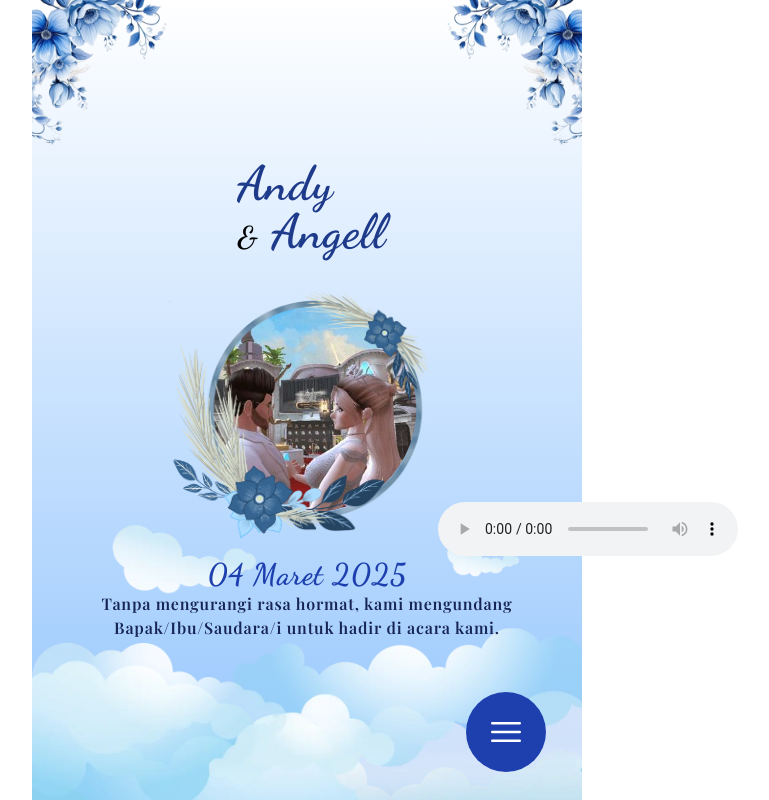
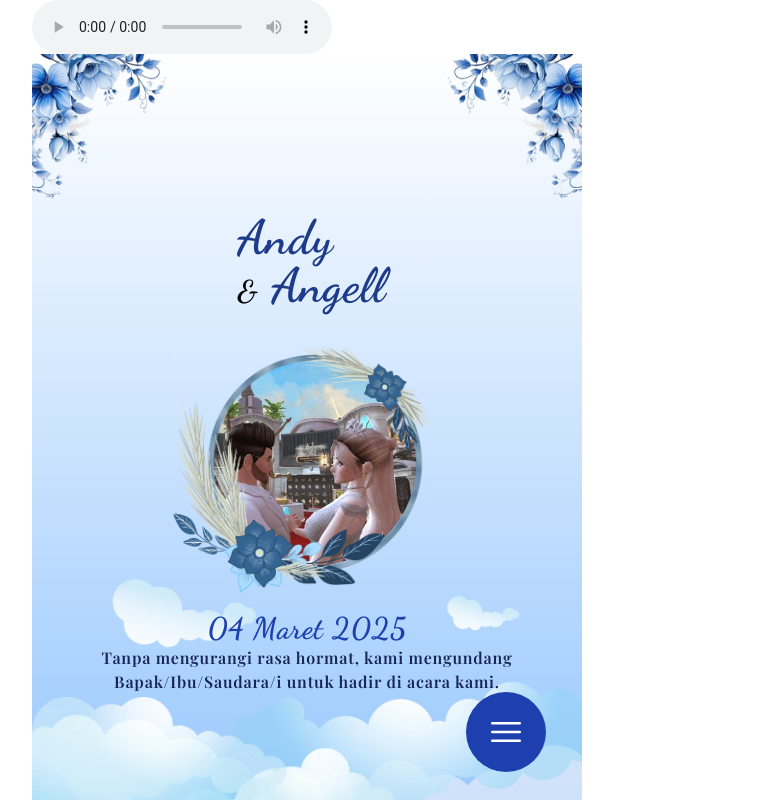
Before and after one commit to andymulya/template-undangan-digital, a React (Vite) app: page / in a window 1280 px wide. Shown: the top 800 px of the page, without its empty margins (333-1102 px from the left). Built offline with nearby package versions, Linux system fonts and the light colour scheme; a web font is replaced by a local one.

Commit message:
memperbaiki design animasi menu

```diff
--- a/src/App.jsx
+++ b/src/App.jsx
@@ -12,10 +12,14 @@ import UpperSideCloud from './components/UpperSideCloud.component'
 import LowerSideCloud from './components/LowerSideCloud.component'
 import CardEventInformation from './components/CardEventInformation.component'
 import ButtonMenu from './components/ButtonMenu'
+import sound from "./assets/mp3/sound.mp3"
 
 export default function App(){
   return (
     <div className="min-w-[350px] relative max-w-[550px] m-auto font-playfairDisplay tracking-wider">
+      <audio loop controls autoPlay={true}>
+          <source src={ sound } type="audio/mpeg" />
+      </audio>
 
       {/* Slide 1 */}
       <section id='home' className="h-cover relative overflow-clip flex flex-col justify-center items-center text-center gap-5 py-5 bg-gradient-to-t from-blue-300 to-white">
--- a/src/components/ButtonMenu.jsx
+++ b/src/components/ButtonMenu.jsx
@@ -1,7 +1,7 @@
 import { useState } from "react"
 import LinkMenu from "./LinkMenu"
 import { IconCalendar, IconHome, IconMap } from "./Icons"
-import sound from "../assets/mp3/sound.mp3"
+
 
 const ButtonMenu = () => {
 
@@ -16,10 +16,6 @@ const ButtonMenu = () => {
                 <LinkMenu id={"#home"} isActive={ isActive } duration={"duration-700"}>
                     <IconHome />
                 </LinkMenu>
-
-                <audio loop controls autoPlay={true}>
-                    <source src={ sound } type="audio/mpeg" />
-                </audio>
 
                 <LinkMenu id={"#calendar"} isActive={ isActive } duration={"duration-150"}>
                     <IconCalendar />
```
